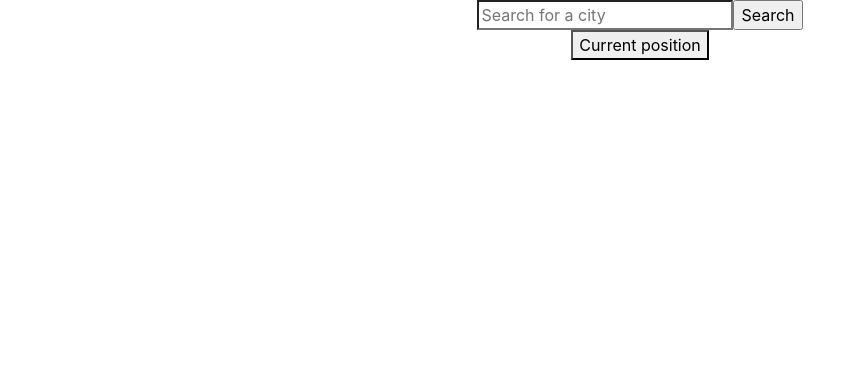
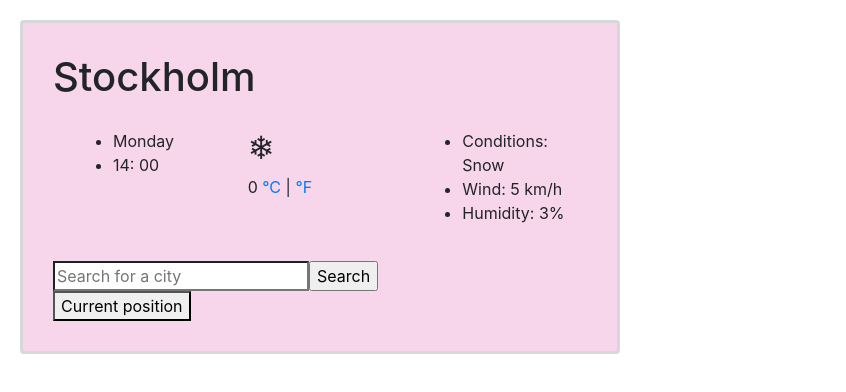
Before and after one commit to L-Sundvall/weather-app-react2.0, a React (Create React App) app: page / in a window 1280 px wide. Shown: the top 392 px of the page, without its empty margins (0-846 px from the left). Built offline with nearby package versions, Linux system fonts and the light colour scheme.

Commit message:
Created Weatcher function
Added top weather

```diff
--- a/src/App.css
+++ b/src/App.css
@@ -1,3 +1,8 @@
 .App {
-  text-align: center;
+  background-color: #f7d5ea;
+  border-radius: 4px;
+  border: solid #d6d8dc;
+  max-width: 600px;
+  padding: 30px;
+  margin: 20px;
 }
--- a/src/App.js
+++ b/src/App.js
@@ -1,11 +1,13 @@
 
 import './App.css';
 import Search from './Search';
+import Weather from './Weather';
 
 function App() {
   return (
     <div className="App">
       <header className="App-header">
+     <Weather />
      <Search />
 
       </header>
--- /dev/null
+++ b/src/Weather.js
@@ -0,0 +1,38 @@
+import React from "react";
+
+export default function Weather () {
+    return (
+        <div>
+    <h1 className="head-city" > Stockholm </h1>
+    <div class="card-body">
+            <div class="row">
+              <div class="col-4">
+                <ul id="time">
+                  <li id="current-day"> Monday</li>
+                  <li>
+                    <span id="current-hour">14: </span>
+                    <span id="current-minuets">00</span>
+                  </li>
+                </ul>
+              </div>
+
+              <div class="col-4">
+                <span class="current-temp">
+                  <h2>❄</h2>
+                  <span id="temperature"> 0 </span>
+                  <a href="#" id="celsius"> °C </a> <span id="slash"> |</span>
+                  <a href="#" id="farenheit"> °F</a>
+                </span>
+              </div>
+
+              <div class="col-4">
+                <ul class="weather-list">
+                  <li id="conditions">Conditions: Snow</li>
+                  <li id="wind-speed">Wind: 5 km/h</li>
+                  <li id="humidity">Humidity: 3%</li>
+                </ul>
+              </div>
+            </div>
+          </div>
+</div> );
+}
```
Also changed, not shown: 1 other file (tests, documents, lock files or other folders).
